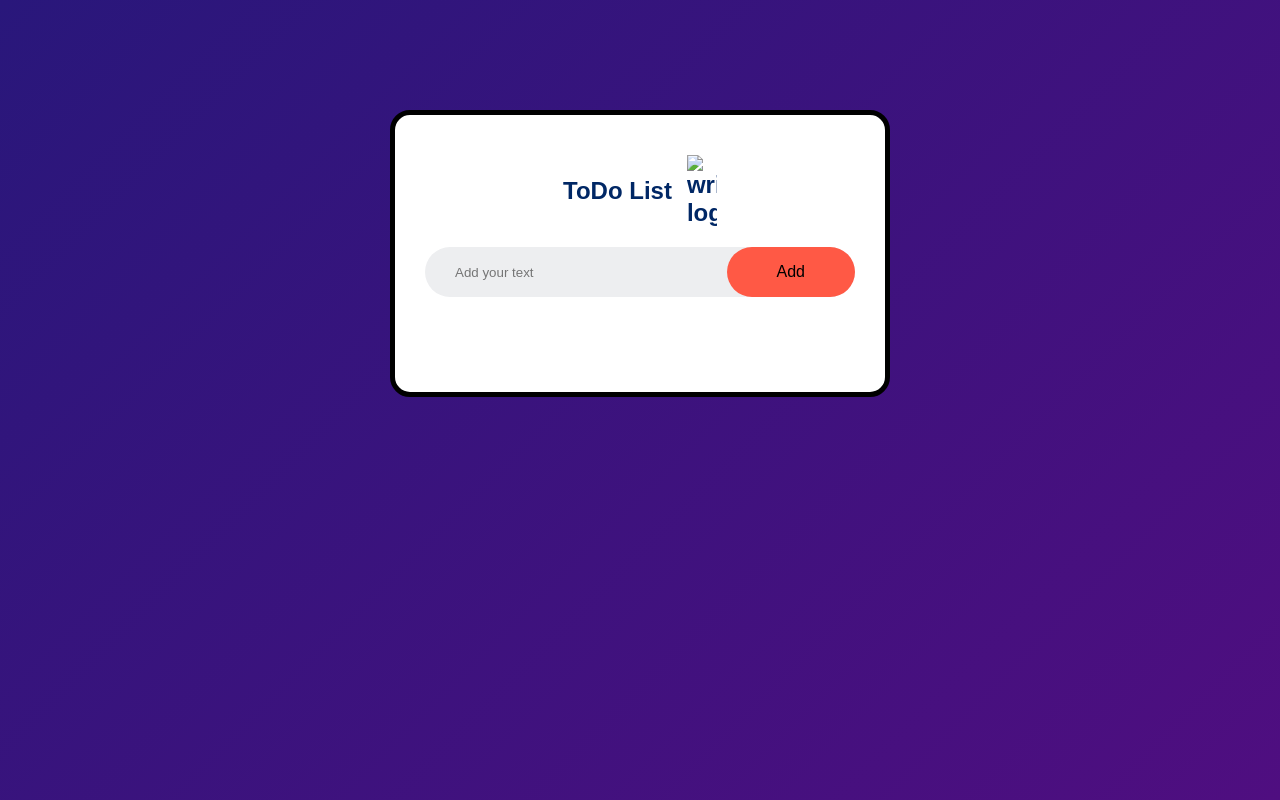
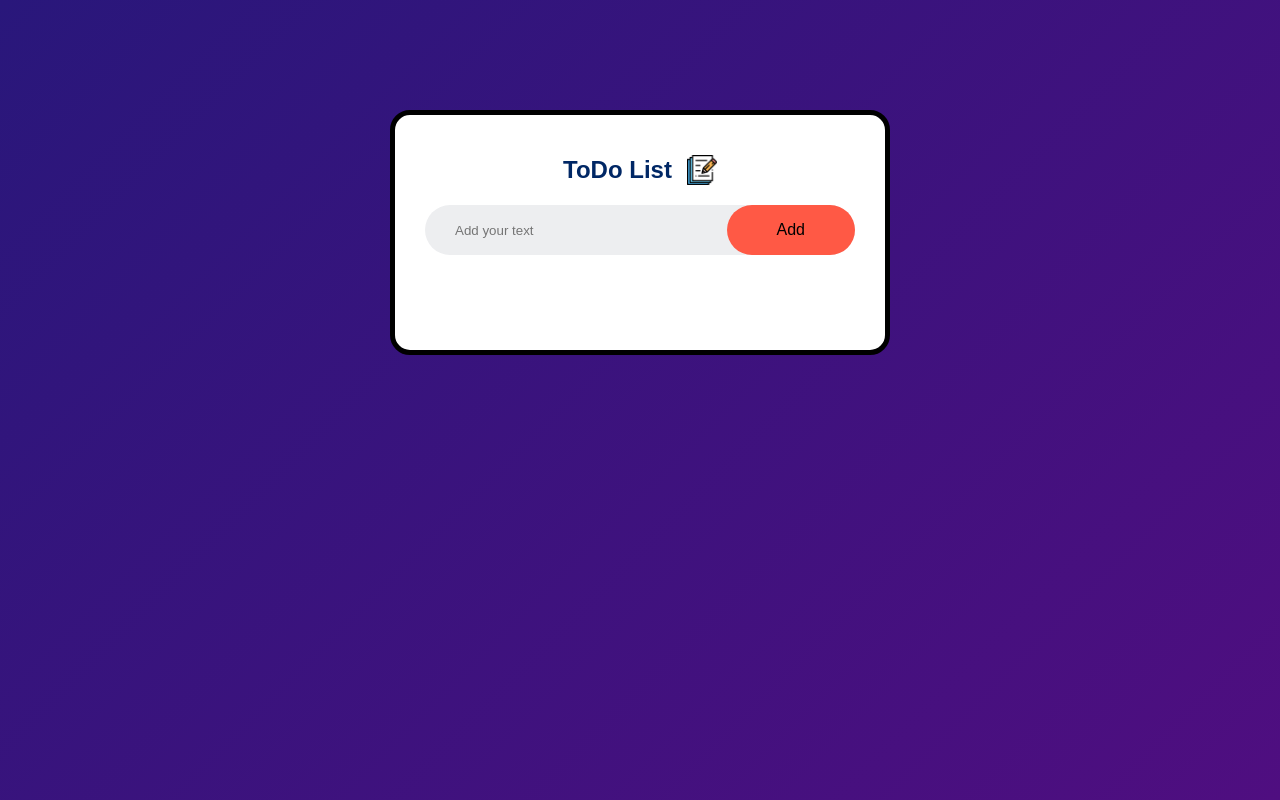
Before and after one commit to Armaan2104/To-Do_List, a plain HTML site: page index.html.html in a window 1280 px wide. Drawn offline with Linux system fonts and the light colour scheme.

Commit message:
Update index.html.html

```diff
--- a/index.html.html
+++ b/index.html.html
@@ -9,7 +9,7 @@
   <body>
     <div class="container">
       <div class="todo-app">
-        <h2>ToDo List <img src="/Project/Images/writing.png" alt="write-logo" /></h2>
+        <h2>ToDo List <img src="./writing.png" alt="write-logo" /></h2>
 
         <div class="row">
           <input type="text" id="input-box" placeholder="Add your text" />
```
